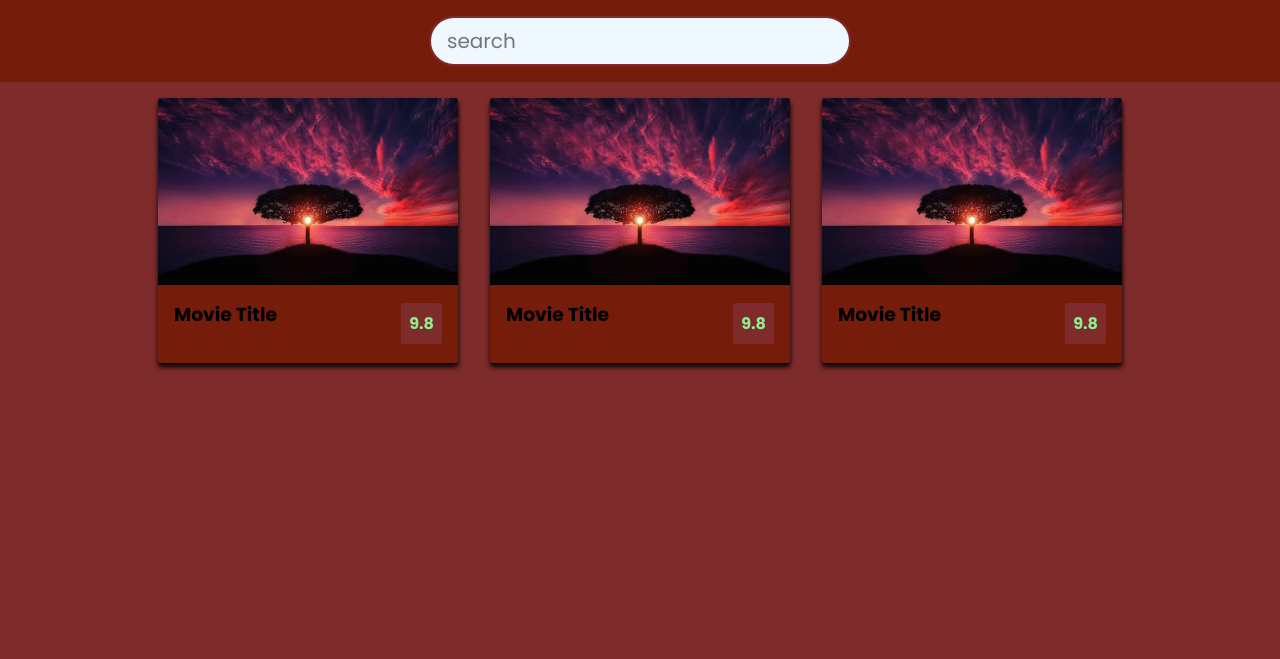
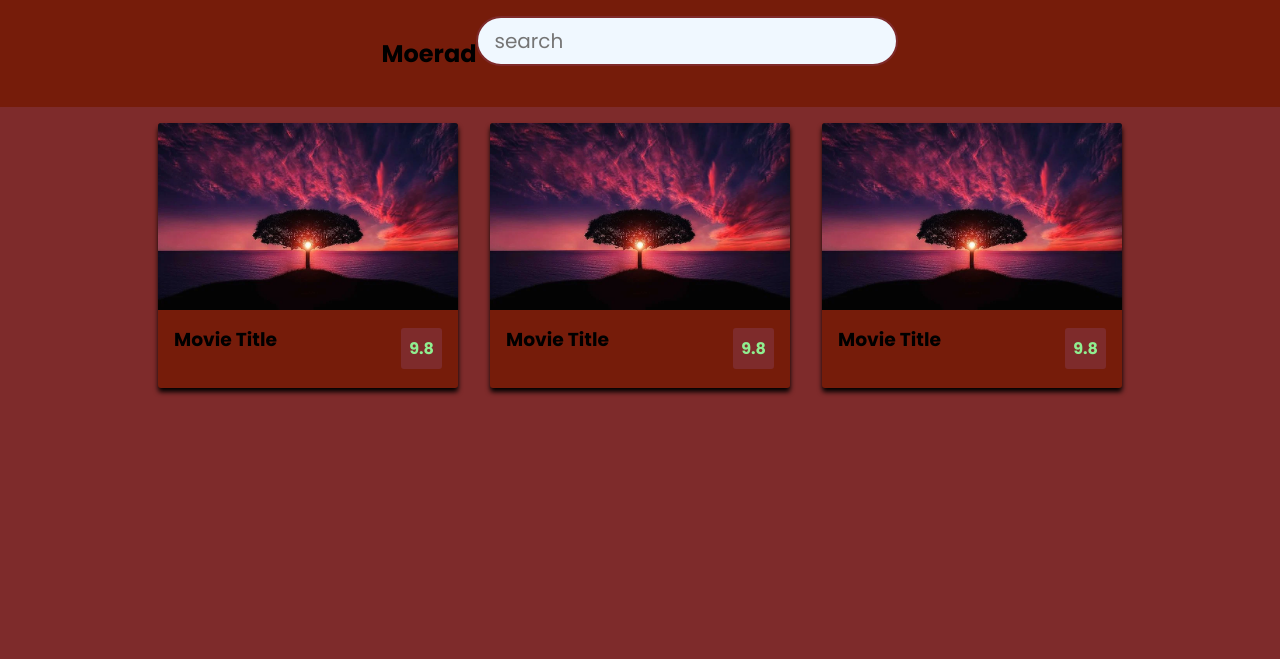
Before and after one commit to Rasyidmhm/Moerad_Project, a plain HTML site: page index.html in a window 1280 px wide. Drawn offline with Linux system fonts and the light colour scheme; no server answers.

Commit message:
Update index.html

```diff
--- a/index.html
+++ b/index.html
@@ -10,6 +10,7 @@
 </head>
 <body>
     <header>
+        <h2>Moerad</h2>
         <form id="form">
             <input type="text" placeholder="search" id="search" class="search">
         </form>
```
